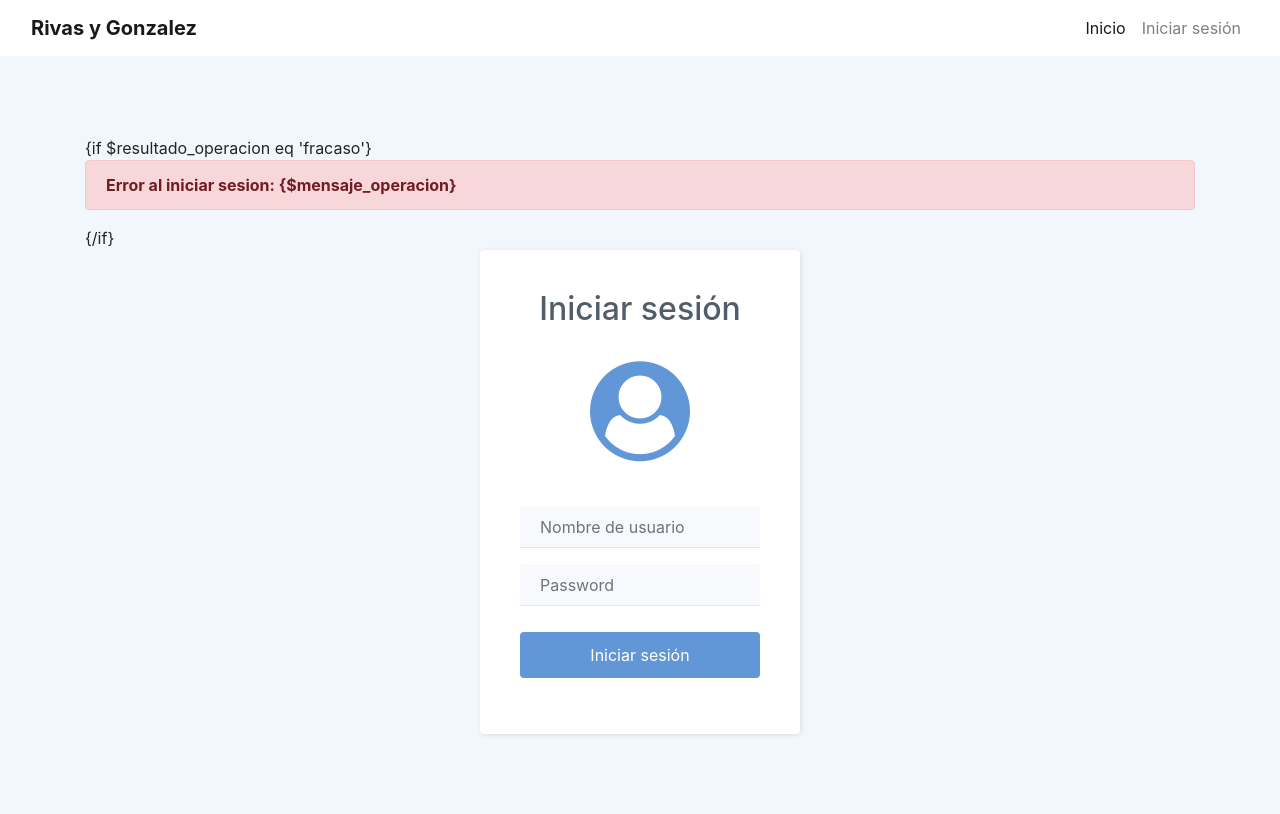
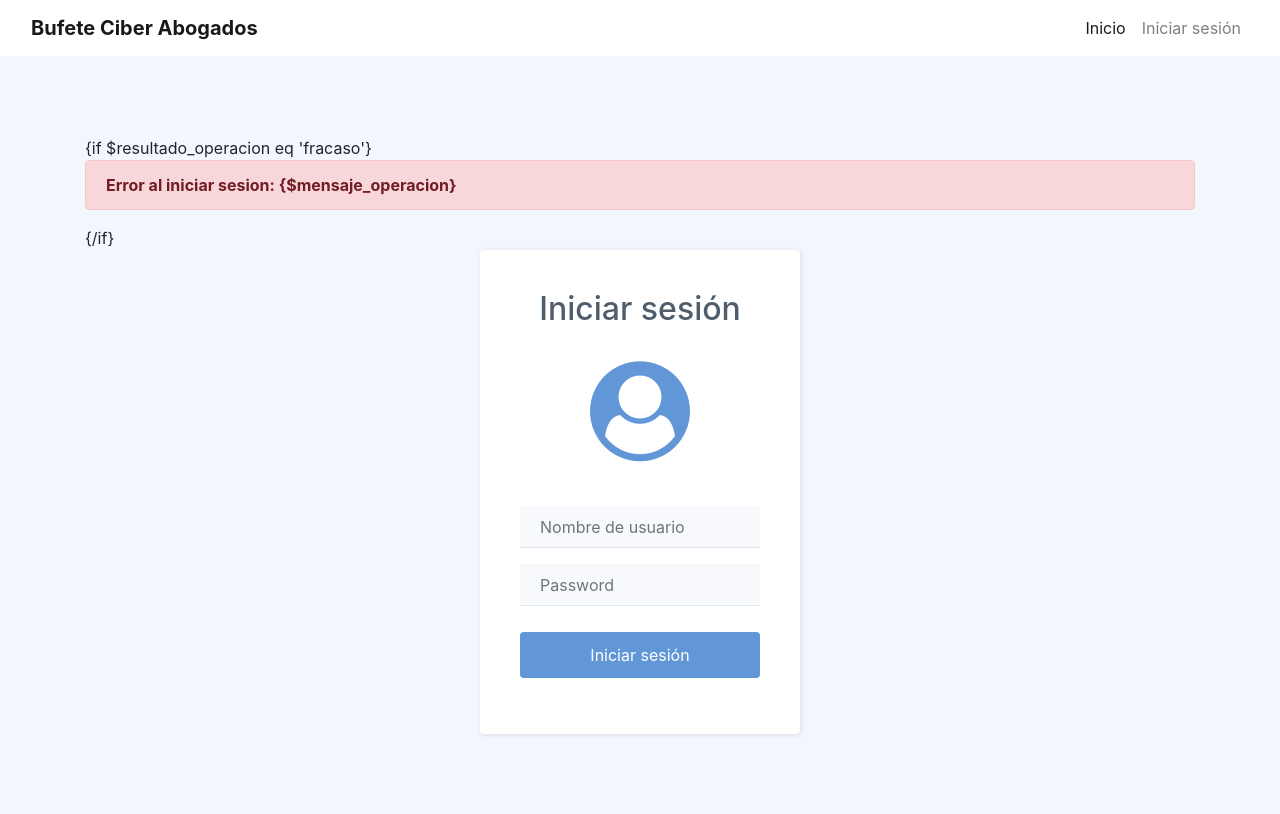
Before and after one commit to jrg96/api, a CodeIgniter app: the page made by application/views/templates/login.php in a window 1280 px wide. Run offline with CodeIgniter, Linux system fonts and the light colour scheme.

Commit message:
Cambio de titulo barra navegacion

```diff
--- a/application/views/templates/login.php
+++ b/application/views/templates/login.php
@@ -18,7 +18,7 @@
 
 <body>
     <nav class="navbar navbar-light navbar-expand-md">
-        <div class="container-fluid"><a class="navbar-brand" href="#"><strong>Rivas y Gonzalez</strong></a><button class="navbar-toggler" data-toggle="collapse" data-target="#navcol-1"><span class="sr-only">Toggle navigation</span><span class="navbar-toggler-icon"></span></button>
+        <div class="container-fluid"><a class="navbar-brand" href="#"><strong>Bufete Ciber Abogados</strong></a><button class="navbar-toggler" data-toggle="collapse" data-target="#navcol-1"><span class="sr-only">Toggle navigation</span><span class="navbar-toggler-icon"></span></button>
             <div
                 class="collapse navbar-collapse" id="navcol-1">
                 <ul class="nav navbar-nav ml-auto">
```
